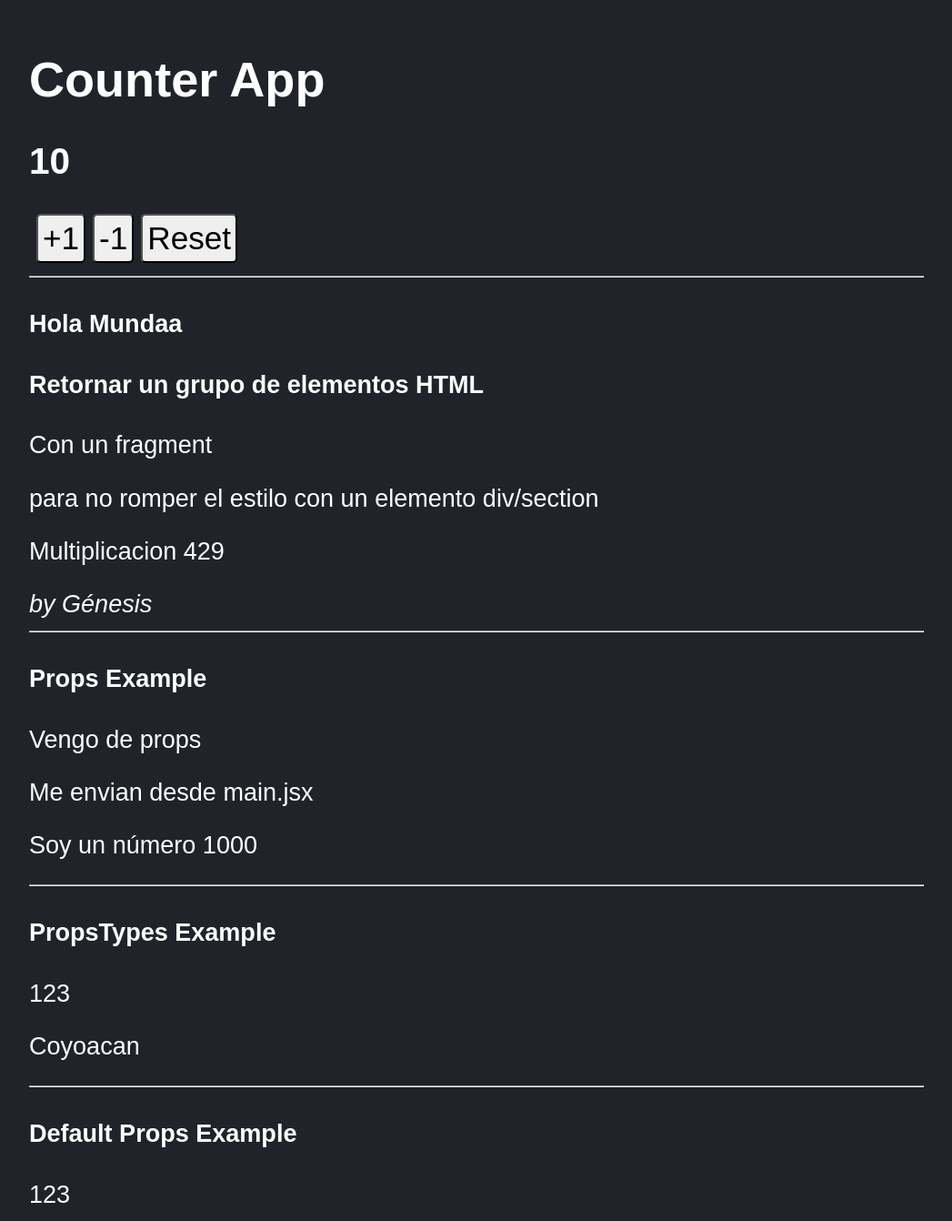
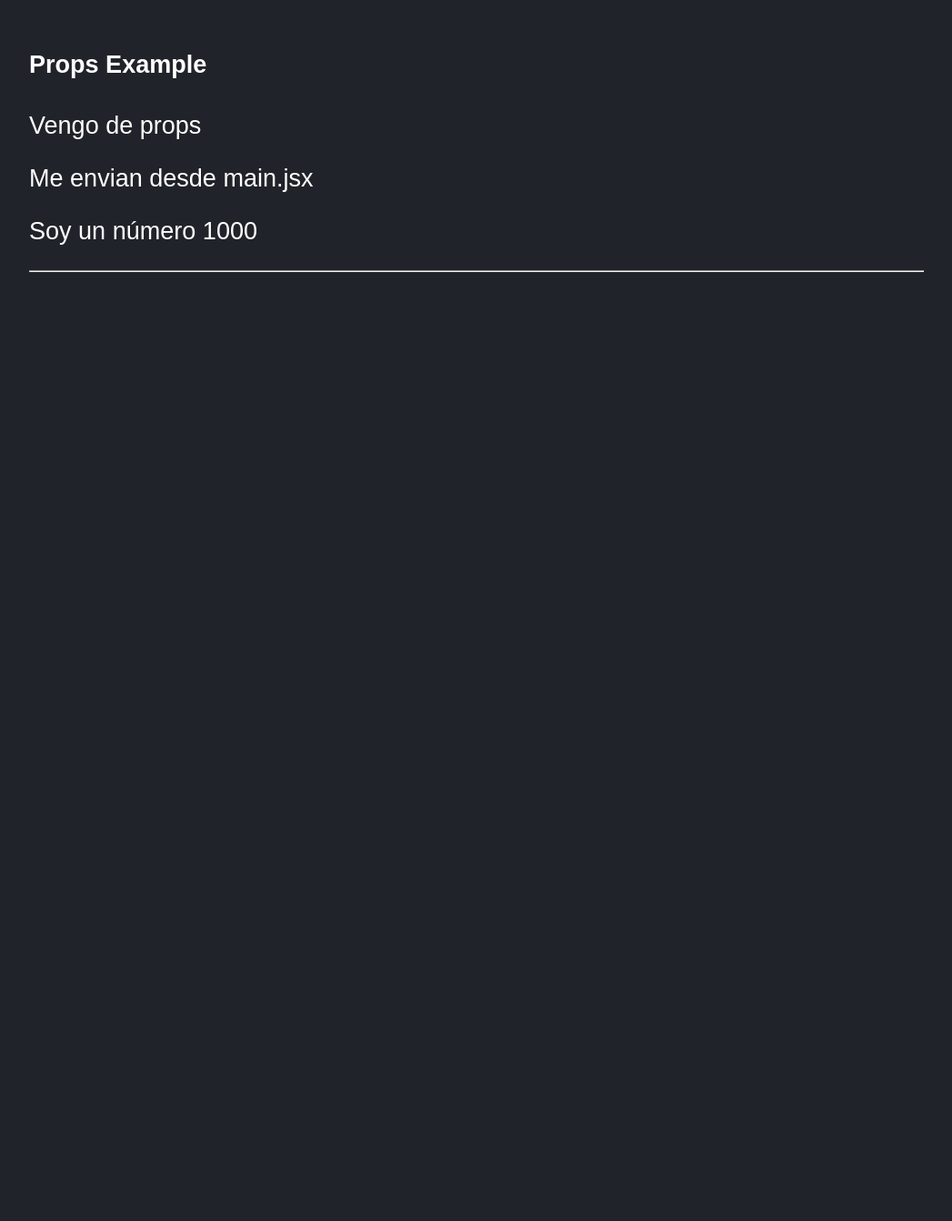
Before and after one commit to GenesisMauries/counter-app-vite, a React (Vite) app: page / in a window 1280 px wide. Shown: the part 128-1470 px from the top of the page at 91% size, without its empty margins (116-1163 px from the left). After the commit the page ends 800 px from the top, so only its background shows below. Built offline with nearby package versions, Linux system fonts and the light colour scheme.

Commit message:
Pruebas en DefaultProps con render y snapshot

```diff
--- a/babel.config.cjs
+++ b/babel.config.cjs
@@ -1,3 +1,6 @@
 module.exports = {
-  presets: [['@babel/preset-env', { targets: { node: 'current' } }]],
+  presets: [
+    ['@babel/preset-env', { targets: { esmodules: true } }],
+    ['@babel/preset-react', { runtime: 'automatic' }],
+  ],
 };
--- a/jest.config.cjs
+++ b/jest.config.cjs
@@ -1,4 +1,5 @@
 module.exports = {
   // jsdom
   setupFiles: ['./jest.setup.js'],
+  testEnvironment: 'jest-environment-jsdom',
 };
--- a/package.json
+++ b/package.json
@@ -10,6 +10,8 @@
     "test": "jest --watchAll"
   },
   "dependencies": {
+    "@babel/preset-react": "^7.18.6",
+    "jest-environment-jsdom": "^29.1.2",
     "prop-types": "^15.8.1",
     "react": "^18.2.0",
     "react-dom": "^18.2.0",
@@ -18,6 +20,7 @@
   "devDependencies": {
     "@babel/core": "^7.19.3",
     "@babel/preset-env": "^7.19.3",
+    "@testing-library/react": "^13.4.0",
     "@types/jest": "^29.1.1",
     "@types/react": "^18.0.17",
     "@types/react-dom": "^18.0.6",
--- a/src/DefaultProps.jsx
+++ b/src/DefaultProps.jsx
@@ -1,9 +1,11 @@
-import PropTypes from "prop-types";
+import PropTypes from 'prop-types';
 export const DefaultProps = ({ title, subTitle }) => {
   return (
     <>
       <h4>Default Props Example</h4>
-      <p>{title}</p>
+      <p data-testid='test-title'>{title}</p>
+      <p>{subTitle}</p>
+      <p>{subTitle}</p>
       <p>{subTitle}</p>
       <hr />
     </>
@@ -13,10 +15,10 @@ export const DefaultProps = ({ title, subTitle }) => {
 // Define el tipo de datos
 DefaultProps.propTypes = {
   // title: PropTypes.number,
-  title: PropTypes.number.isRequired, // Vuelve obligatorio este prop
+  title: PropTypes.string.isRequired, // Vuelve obligatorio este prop
   subTitle: PropTypes.string,
 };
 
 DefaultProps.defaultProps = {
-  subTitle: "No envias subtitulo y este string es un prop por defecto",
+  subTitle: 'No envias subtitulo y este string es un prop por defecto',
 };
--- a/src/base-pruebas/11-async-await.js
+++ b/src/base-pruebas/11-async-await.js
@@ -17,7 +17,7 @@ export const getImagen = async () => {
     return url;
   } catch (error) {
     // manejo del error
-    console.error(error);
+
     return 'No se encontro la imagen';
   }
 };
--- a/src/main.jsx
+++ b/src/main.jsx
@@ -12,9 +12,9 @@ import './styles.css';
 
 createRoot(document.getElementById('root')).render(
   <React.StrictMode>
-    <CounterApp value={10} />
-    <HelloWorld />
-    <FirstApp />
+    {/* <CounterApp value={10} />
+    <HelloWorld /> */}
+    {/* <FirstApp /> */}
 
     {/* Envia props del padre al hijo */}
     <PropsExample
@@ -22,7 +22,8 @@ createRoot(document.getElementById('root')).render(
       subTitle='Me envian desde main.jsx'
       number={1000}
     />
+    {/*
     <PropTypesExample title={123} address='Coyoacan' />
-    <DefaultProps title={123} />
+    <DefaultProps title={123} /> */}
   </React.StrictMode>
 );
```
Also changed, not shown: 2 other files (tests, documents, lock files or other folders).
